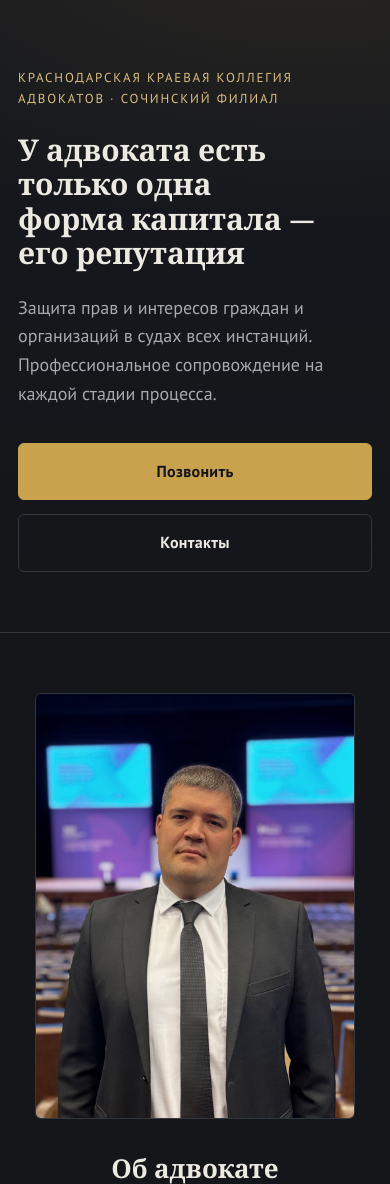
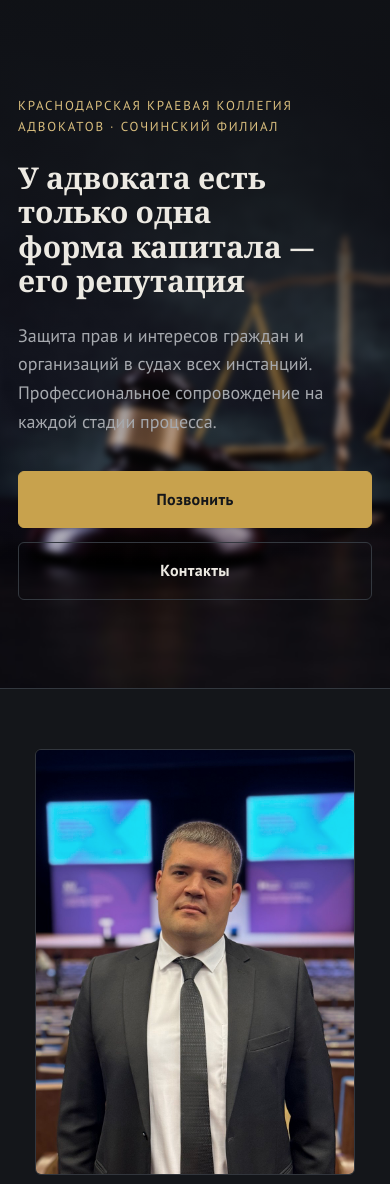
Before and after one commit to olegboook-dCat/advokat-sochi, a PHP site: page / in a window 390 px wide. Shown: the part 75-1259 px from the top of the page. Run offline with PHP 8.4, Linux system fonts and the light colour scheme.

Commit message:
Hero: фото-подложка, размытие и текст слева + адаптив
- Добавлены фоновые фото Hero: hero-desktop.jpg (5:2) и hero-mobile.jpg (3:4)
- Фон с лёгким размытием (blur 4px десктоп / 3px мобилка)
- Затемняющий градиент под текстом для читаемости
- Десктоп: текст слева, объект фото справа
- Мобилка: текст сверху, объект фото снизу

Co-Authored-By: Claude Opus 4.8 <noreply@anthropic.com>
Claude-Session: https://claude.ai/code/session_01KKYNaFWKXcSMPZx7nes8QH

```diff
--- a/styles.css
+++ b/styles.css
@@ -176,19 +176,48 @@ a { color: inherit; text-decoration: none; }
 /* ---------- Герой ---------- */
 .hero {
   position: relative;
+  overflow: hidden;
+  display: flex;
+  align-items: center;
+  min-height: 600px;
   padding: 96px 0 88px;
-  background:
-    radial-gradient(1000px 480px at 78% -10%, rgba(200, 162, 77, 0.10), transparent 60%),
-    linear-gradient(180deg, #16181d 0%, #14161a 100%);
+  background: #14161a; /* запасной фон, если картинка не загрузилась */
   border-bottom: 1px solid var(--line);
 }
-.hero__inner { max-width: 820px; }
+/* Фото-подложка с лёгким размытием */
+.hero::before {
+  content: "";
+  position: absolute;
+  inset: -40px;
+  z-index: 0;
+  background: url("assets/hero-desktop.jpg") center right / cover no-repeat;
+  filter: blur(4px);
+  transform: scale(1.06);
+}
+/* Затемнение слева — чтобы текст читался поверх фото */
+.hero::after {
+  content: "";
+  position: absolute;
+  inset: 0;
+  z-index: 1;
+  background: linear-gradient(90deg,
+    rgba(16, 18, 22, 0.92) 0%,
+    rgba(16, 18, 22, 0.78) 34%,
+    rgba(16, 18, 22, 0.35) 62%,
+    rgba(16, 18, 22, 0) 88%);
+}
+.hero__inner {
+  position: relative;
+  z-index: 2;
+  max-width: var(--maxw);
+}
 .hero__eyebrow {
   margin: 0 0 22px;
   font-size: 13px;
   letter-spacing: 0.14em;
   text-transform: uppercase;
   color: var(--gold-soft);
+  max-width: 640px;
 }
 .hero__title {
   font-family: var(--font-head);
@@ -196,11 +225,12 @@ a { color: inherit; text-decoration: none; }
   font-size: clamp(30px, 5vw, 52px);
   line-height: 1.15;
   margin: 0 0 24px;
+  max-width: 640px;
 }
 .hero__lead {
   font-size: 18px;
   color: var(--muted);
-  max-width: 620px;
+  max-width: 560px;
   margin: 0 0 34px;
 }
 .hero__actions { display: flex; flex-wrap: wrap; gap: 14px; }
@@ -400,10 +430,31 @@ a { color: inherit; text-decoration: none; }
   .footer-copy { text-align: left; }
 }
 
+/* Мобильный Hero: вертикальное фото, текст сверху */
+@media (max-width: 700px) {
+  .hero {
+    min-height: 80vh;
+    align-items: flex-start;
+  }
+  .hero::before {
+    background-image: url("assets/hero-mobile.jpg");
+    background-position: center bottom;
+    filter: blur(3px);
+  }
+  .hero::after {
+    background: linear-gradient(180deg,
+      rgba(16, 18, 22, 0.92) 0%,
+      rgba(16, 18, 22, 0.75) 28%,
+      rgba(16, 18, 22, 0.28) 55%,
+      rgba(16, 18, 22, 0) 82%);
+  }
+  .hero__title,
+  .hero__lead { max-width: 100%; }
+}
+
 @media (max-width: 520px) {
   body { font-size: 16px; }
   .section { padding: 60px 0; }
-  .hero { padding: 68px 0 60px; }
   .container { padding: 0 18px; }
   .hero__actions { flex-direction: column; }
   .hero__actions .btn { width: 100%; }
```
Also changed, not shown: assets/hero-desktop.jpg (added), assets/hero-mobile.jpg (added).
